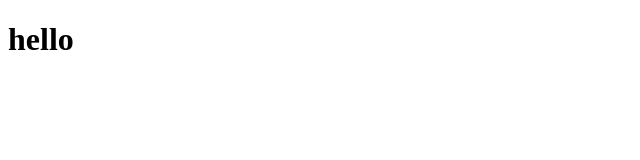
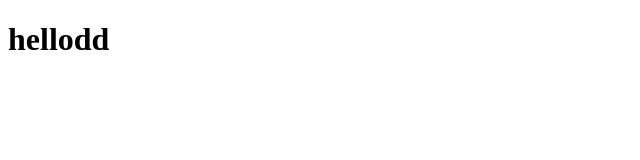
Before and after one commit to ysjeong1104/switter, a React (Create React App) app: page / in a window 1280 px wide. Shown: the top 160 px of the page, without its empty margins (0-640 px from the left). Built offline with nearby package versions, Linux system fonts and the light colour scheme.

Commit message:
App.js modify3

```diff
--- a/src/App.js
+++ b/src/App.js
@@ -2,7 +2,7 @@
 function App() {
   return (
     <div>
-      <h1>hello</h1>
+      <h1>hellodd</h1>
     </div>
   );
 }
```
